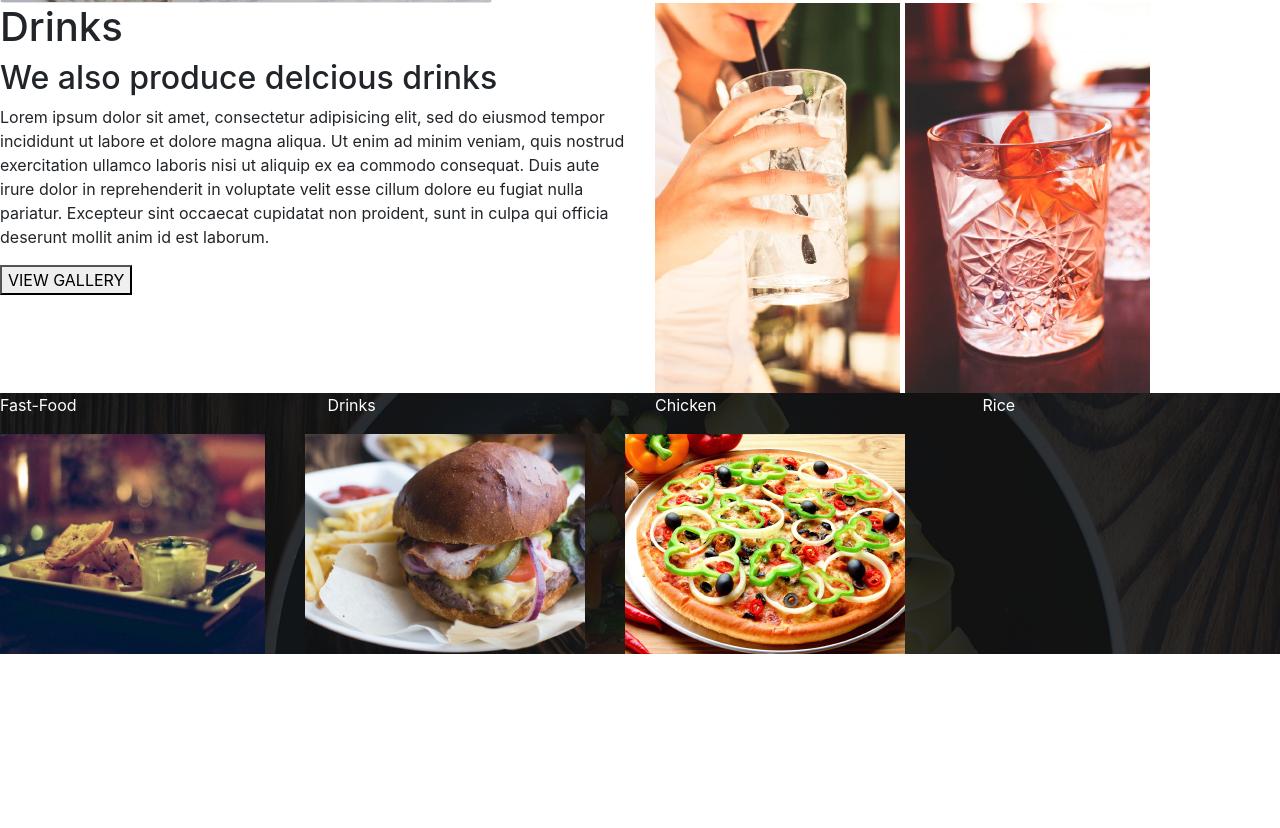
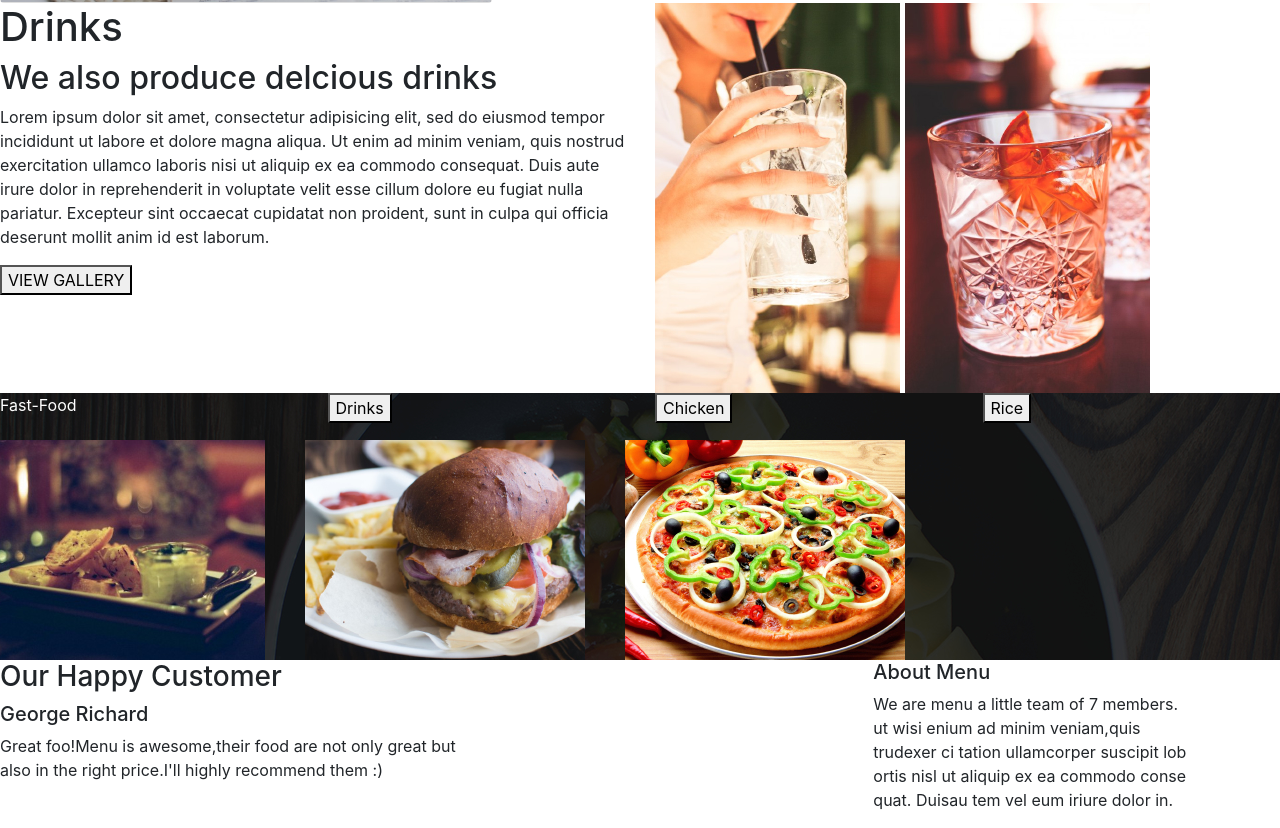
Before and after one commit to abbiemurugi/AnitasKitchen, a plain HTML site: page index.html in a window 1280 px wide. Shown: the part 1139-1967 px from the top of the page. Before the commit the page ends 1793 px from the top, so only its background shows below. Drawn offline with Linux system fonts and the light colour scheme.

Commit message:
paragraph

```diff
--- a/index.html
+++ b/index.html
@@ -86,13 +86,13 @@
     <p>Fast-Food</p>
   </div>
   <div class="col-md-3">
-    <p>Drinks</p>
+    <p><button>Drinks</button></p>
   </div>
     <div class="col-md-3">
-      <p>Chicken</p>
+      <p><button>Chicken</button></p>
     </div>
     <div class="col-md-3">
-      <p>Rice</p>
+      <p><button>Rice</button></p>
     </div>
 <div class="row">
   <div class="col-md-12">
@@ -111,7 +111,23 @@
 </div>
 </div>
 </div>
+</div>
+<div class="row">
+  <div class="col-md-8">
+    <h3>Our Happy Customer</h3>
+    <h5>George Richard</h5>
+    <p>Great foo!Menu is awesome,their food are not only great but<br>
+       also in the right price.I'll highly recommend them :)</p>
+</div>
+<div class="col-md-4">
+  <h5>About Menu</h5>
+  <p>We are menu a little team of 7 members.<br>
+    ut wisi enium ad minim veniam,quis<br>
+    trudexer ci tation ullamcorper suscipit lob<br>
+    ortis nisl ut aliquip ex ea commodo conse<br>
+    quat. Duisau tem vel eum iriure dolor in.<br>
 
+</div>
 </div>
 
 </body>
```
